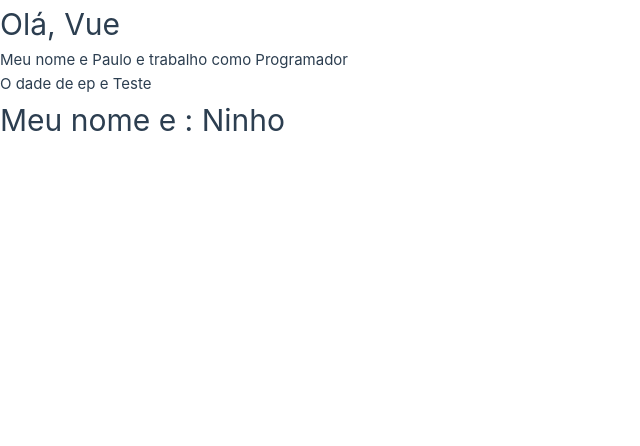
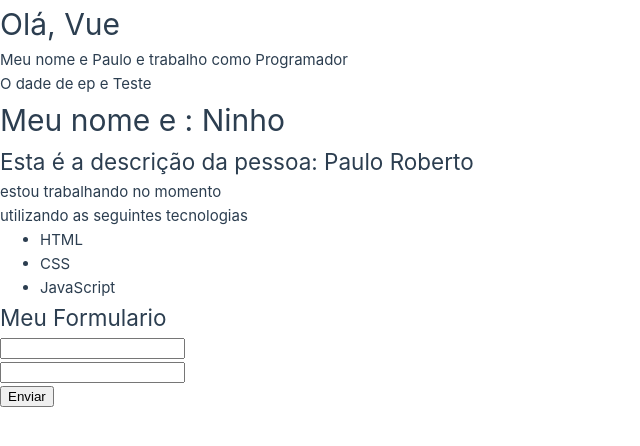
Before and after one commit to ninho10/site-em-vuejs, a Vue app in the folder meu-projeto/vue-project/: page / in a window 1280 px wide. Shown: the top 446 px of the page, without its empty margins (0-640 px from the left). Built offline with nearby package versions, Linux system fonts and the light colour scheme.

Commit message:
site vue
hoje foi sobre Hierarquia de componentes.

```diff
--- a/meu-projeto/vue-project/src/App.vue
+++ b/meu-projeto/vue-project/src/App.vue
@@ -3,18 +3,24 @@
   <primeiro-componente/>
   <p>O dade de ep e {{ testando }}</p>
   <life-cycle/>
+  <pessoa/>
  </div>
 </template>
 
 <script>
 import primeiroComponente from './components/primeiroComponente.vue';
 import lifeCycle from './components/lifeCycle.vue';
+import Pessoa from './components/pessoa.vue';
+
+
 
 export default{
   name: 'App',
   components: {
     primeiroComponente,
-    lifeCycle
+    lifeCycle,
+    Pessoa,
+
   },
   data(){
     return {
--- /dev/null
+++ b/meu-projeto/vue-project/src/components/Form.vue
@@ -0,0 +1,26 @@
+<template>
+<div>
+    <h2>Meu Formulario</h2>
+    <form action="">
+    <inputText/>
+    <inputText/>
+    <submit/>
+    </form>
+</div>
+</template>
+
+<script>
+
+import inputText from'./form/inputText.vue'
+import submit from './form/submit.vue'
+
+    export default{
+        name: 'Form',
+        components:{
+            inputText,
+            submit
+        }
+    }
+
+
+</script>
--- /dev/null
+++ b/meu-projeto/vue-project/src/components/form/inputText.vue
@@ -0,0 +1,12 @@
+<template>
+<div>
+    <input type="text">
+</div>
+</template>
+
+<script>
+export default {
+    name: 'inputText',
+
+}
+</script>
--- /dev/null
+++ b/meu-projeto/vue-project/src/components/form/submit.vue
@@ -0,0 +1,12 @@
+<template>
+<div>
+    <input type="submit" value="Enviar">
+</div>
+</template>
+
+<script>
+export default {
+    name: 'submit',
+
+}
+</script>
--- /dev/null
+++ b/meu-projeto/vue-project/src/components/info.vue
@@ -0,0 +1,23 @@
+<template>
+    <div>
+        <p>estou trabalhando no momento</p>
+        <p>utilizando as seguintes tecnologias</p>
+        <ul>
+            <li>HTML</li>
+            <li>CSS</li>
+            <li>JavaScript</li>
+        </ul>
+
+
+    </div>
+
+</template>
+
+<script>
+
+
+export default{
+    name: 'info'
+
+}
+</script>
--- /dev/null
+++ b/meu-projeto/vue-project/src/components/pessoa.vue
@@ -0,0 +1,27 @@
+<template>
+    <div>
+        <h2>Esta é a descrição da pessoa: {{ nome }} </h2>
+       <info/>
+       <Form/>
+    </div>
+
+</template>
+
+<script>
+import info from './info.vue'
+import Form from './Form.vue'
+
+export default{
+  components: {
+    info,
+    Form
+},
+    name: 'pessoa',
+    data() {
+        return{
+            nome: 'Paulo Roberto'
+        }
+
+    },
+}
+</script>
```
Also changed, not shown: 1 other file (tests, documents, lock files or other folders).
